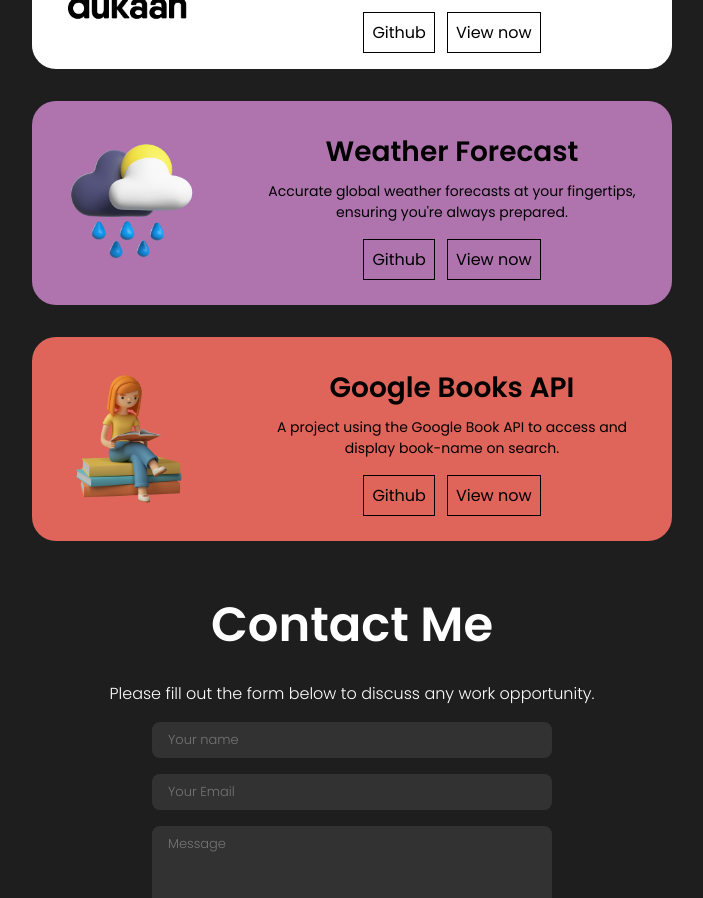
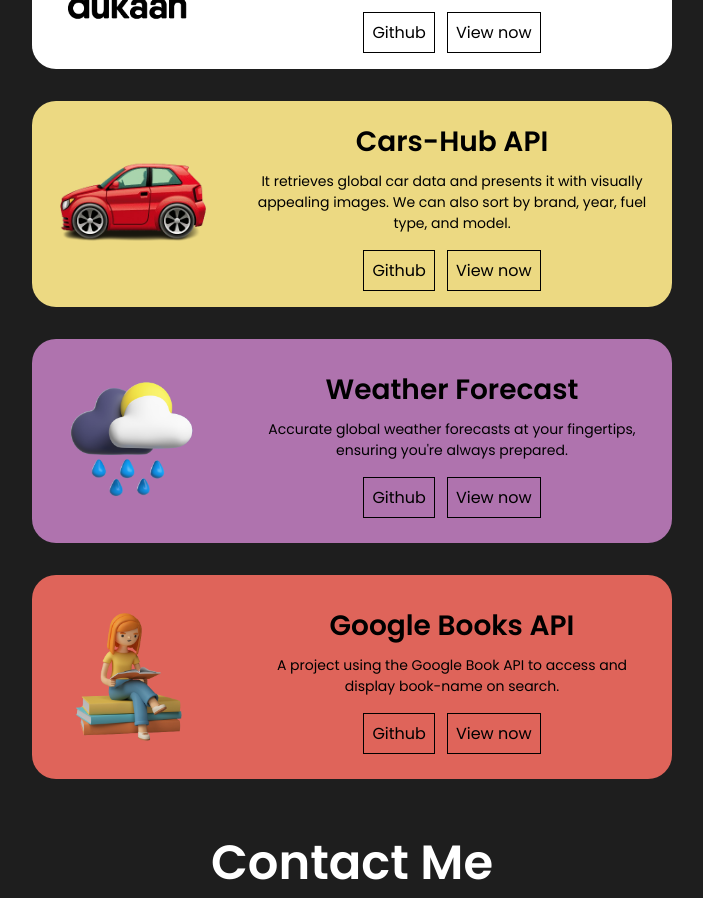
Before and after one commit to priyarathore20/Portfolio, a React (Create React App) app: page / in a window 1280 px wide. Shown: the part 3000-3898 px from the top of the page, without its empty margins (288-991 px from the left). Built offline with nearby package versions, Linux system fonts and the light colour scheme.

Commit message:
Add cars hub project

```diff
--- a/src/data.js
+++ b/src/data.js
@@ -19,6 +19,7 @@ import expressIcon from "./assets/express.jpg";
 import strapiIcon from "./assets/strapi.png";
 import graphqlIcon from "./assets/graphql.png";
 import mongoIcon from "./assets/mongo.png";
+import carIcon from "./assets/carsLogo.png";
 
 export const data = {
   introSection: {
@@ -145,6 +146,15 @@ export const data = {
         vercel: "https://payouts-nu.vercel.app/",
       },
       {
+        img: carIcon,
+        color: "#ecd982",
+        hover: "#ecd952",
+        name: "Cars-hub API",
+        desc: "It retrieves global car data and presents it with visually appealing images. We can also sort by brand, year, fuel type, and model.",
+        git: "https://github.com/priyarathore20/Cars-hub",
+        vercel: "https://cars-hub-rapid-api.vercel.app/",
+      },
+      {
         img: weatherImg,
         color: "#AF73AE",
         hover: "#f273be",
```
Also changed, not shown: src/assets/carsLogo.png (added).
